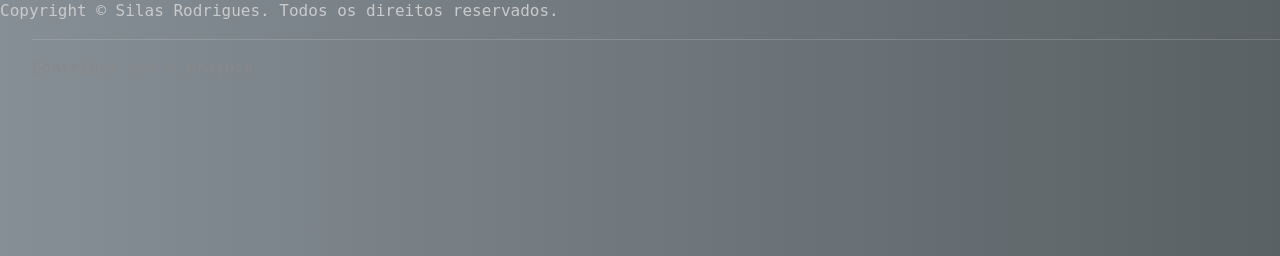
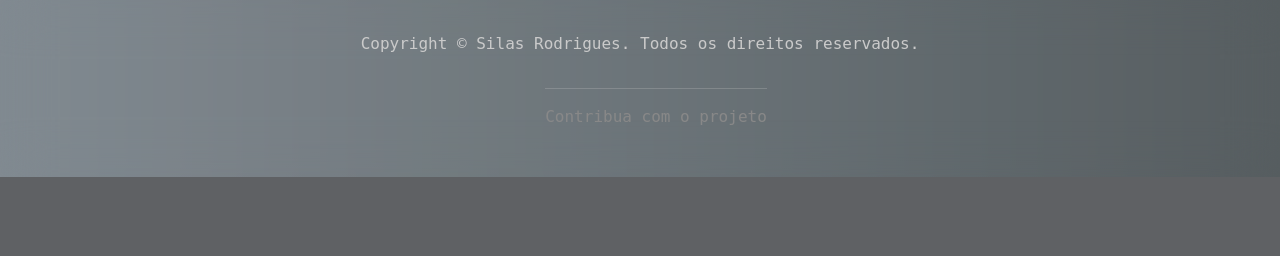
Before and after one commit to SilasRodrigues19/WebResources, a CodeIgniter app: page /WebResources/ in a window 1280 px wide. Shown: the part 1042-1298 px from the top of the page. After the commit the page ends 1219 px from the top, so only its background shows below. Run offline with CodeIgniter, Linux system fonts and the light colour scheme; data comes from the database, SQL or seed files in the repository; some libraries are stand-ins or nearby versions; some web fonts are replaced.

Commit message:
feat: add style for footer

```diff
--- a/public/css/style.css
+++ b/public/css/style.css
@@ -56,7 +56,6 @@ body {
   position: relative;
   min-height: 100vh;
   width: 100%;
-  padding: 10rem 0;
   background-image: linear-gradient(to right, #868f96 0%, #596164 100%);
   color: #cacaca;
 }
@@ -4414,6 +4413,24 @@ body {
   color: #7066e0;
 }
 
+.footer {
+  position: relative;
+  left: 0;
+  bottom: 0;
+  background: rgba(1, 1, 1, 0.03);
+  -webkit-backdrop-filter: blur(1.5625rem);
+          backdrop-filter: blur(1.5625rem);
+  border-top: 0.0625rem solid rgba(1, 1, 1, 0.08);
+  min-height: 8vh;
+  padding: 2rem 0;
+  margin-top: 10rem;
+  display: flex;
+  align-items: center;
+  justify-content: center;
+  flex-direction: column;
+  flex-wrap: wrap;
+}
+
 @-webkit-keyframes slide-in-up {
   from {
     transform: translateY(100%);
--- a/public/css/style.scss
+++ b/public/css/style.scss
@@ -54,7 +54,6 @@ body {
 	position: relative;
 	min-height: 100vh;
 	width: 100%;
-	padding: 10rem 0;
 	background-image: linear-gradient(to right, #868f96 0%, #596164 100%);
 	color: #cacaca;
 	header {
@@ -214,6 +213,19 @@ body {
 	color: #7066e0;
 }
 
+.footer {
+	position: relative;
+	left: 0;
+	bottom: 0;
+	background: rgba(1, 1, 1, .03);
+	backdrop-filter: blur(pxToRem(25));
+	border-top: pxToRem(1) solid rgba(1, 1, 1, .08);
+	min-height: 8vh;
+	padding: 2rem 0;
+	margin-top: 10rem;
+	@include flexCenterCol;
+}
+
 @keyframes slide-in-up {
 	from {
 		transform: translateY(100%);
```
Also changed, not shown: 1 other file.
